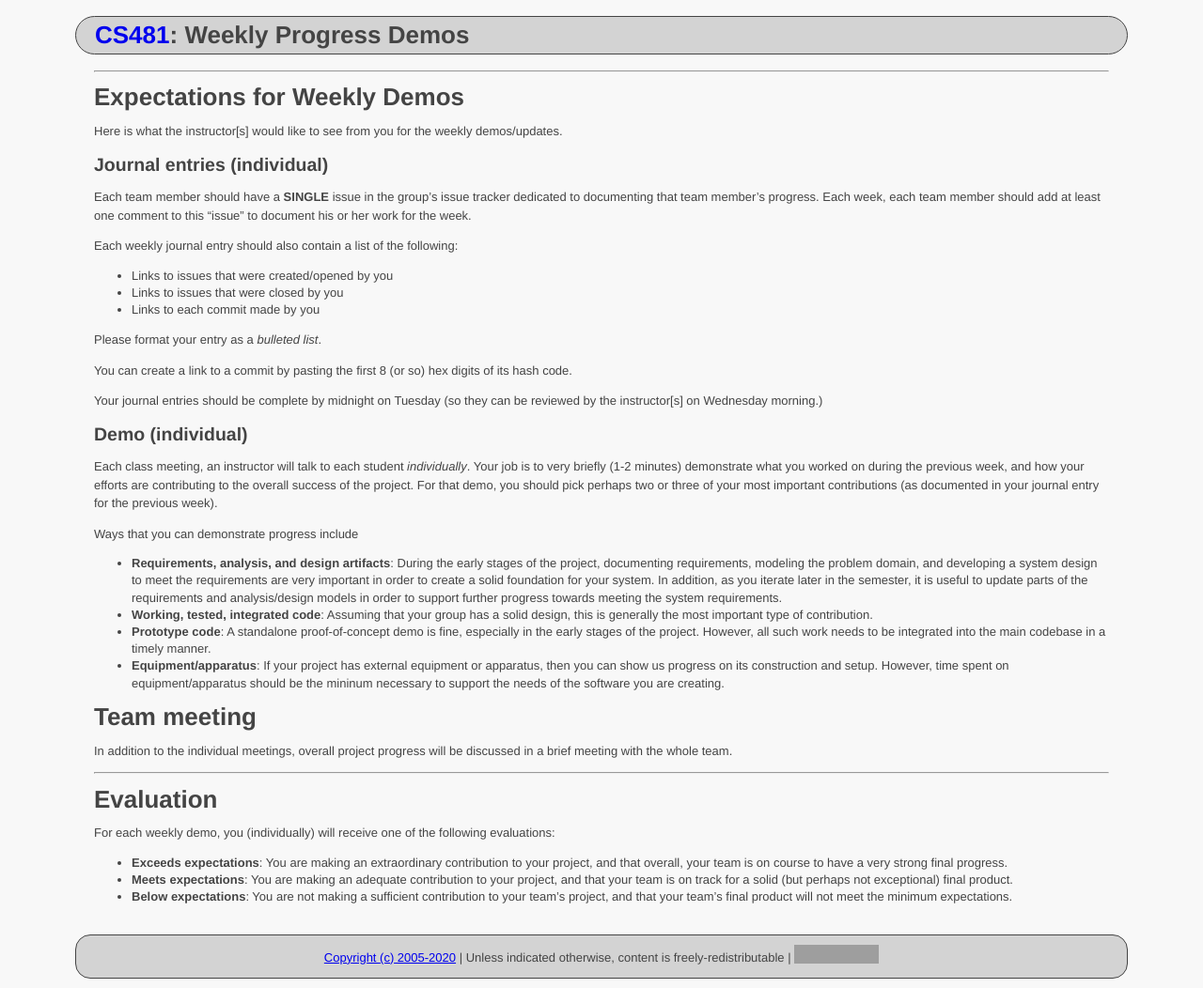
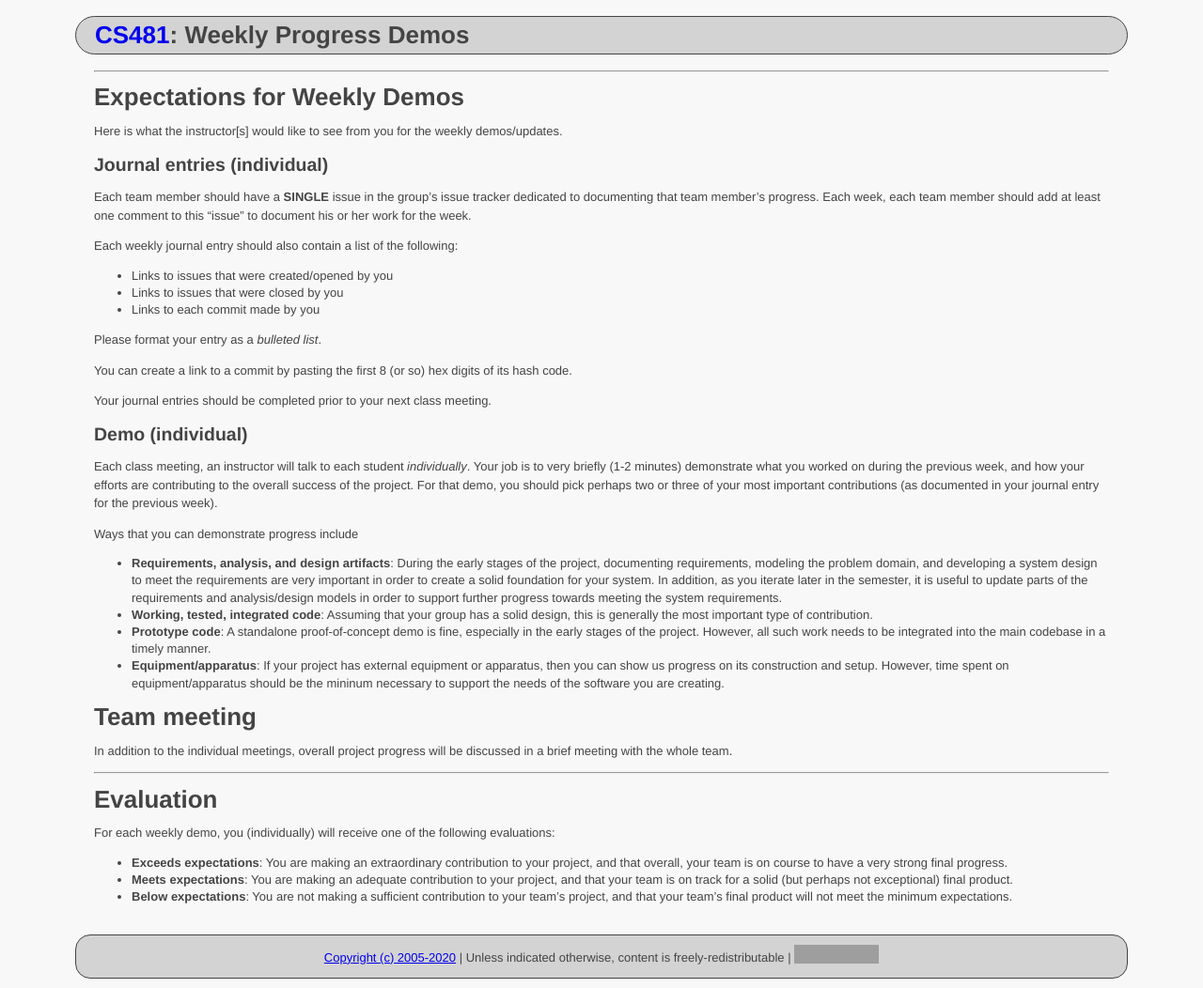
Before and after one commit to ycpcs/cs481-fall2020, a Jekyll site: the page built from assign/assign02.md, in a window 1280 px wide. Shown: the whole page at 94% size. Built offline with Jekyll 4.4.1, drawn with Linux system fonts in a browser that asks for light colours; grey boxes are pictures that could not be loaded.

Commit message:
updated assign02

```diff
--- a/assign/assign02.md
+++ b/assign/assign02.md
@@ -28,7 +28,7 @@ Please format your entry as a *bulleted list*.
 
 You can create a link to a commit by pasting the first 8 (or so) hex digits of its hash code.
 
-Your journal entries should be complete by midnight on Tuesday (so they can be reviewed by the instructor[s] on Wednesday morning.)
+Your journal entries should be completed prior to your next class meeting.
 
 
 ## Demo (individual)
```
